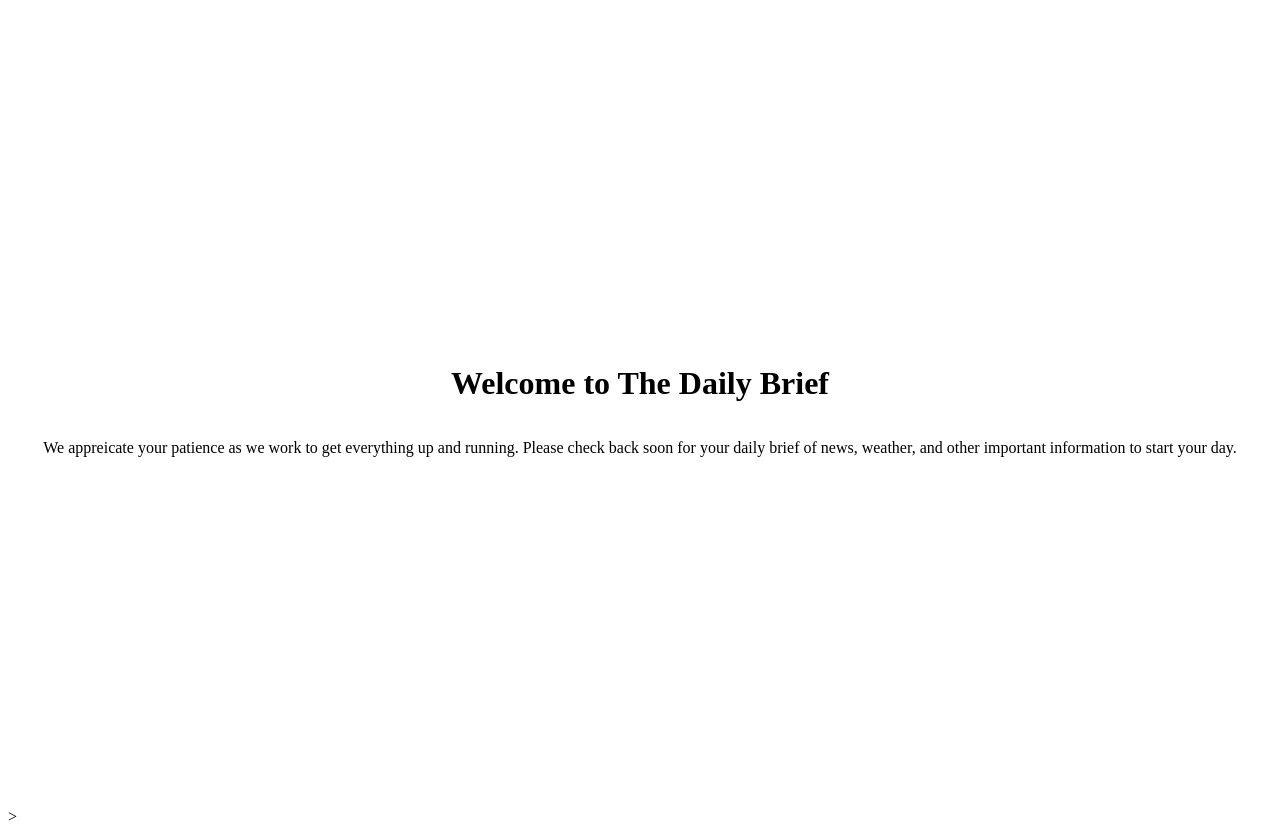
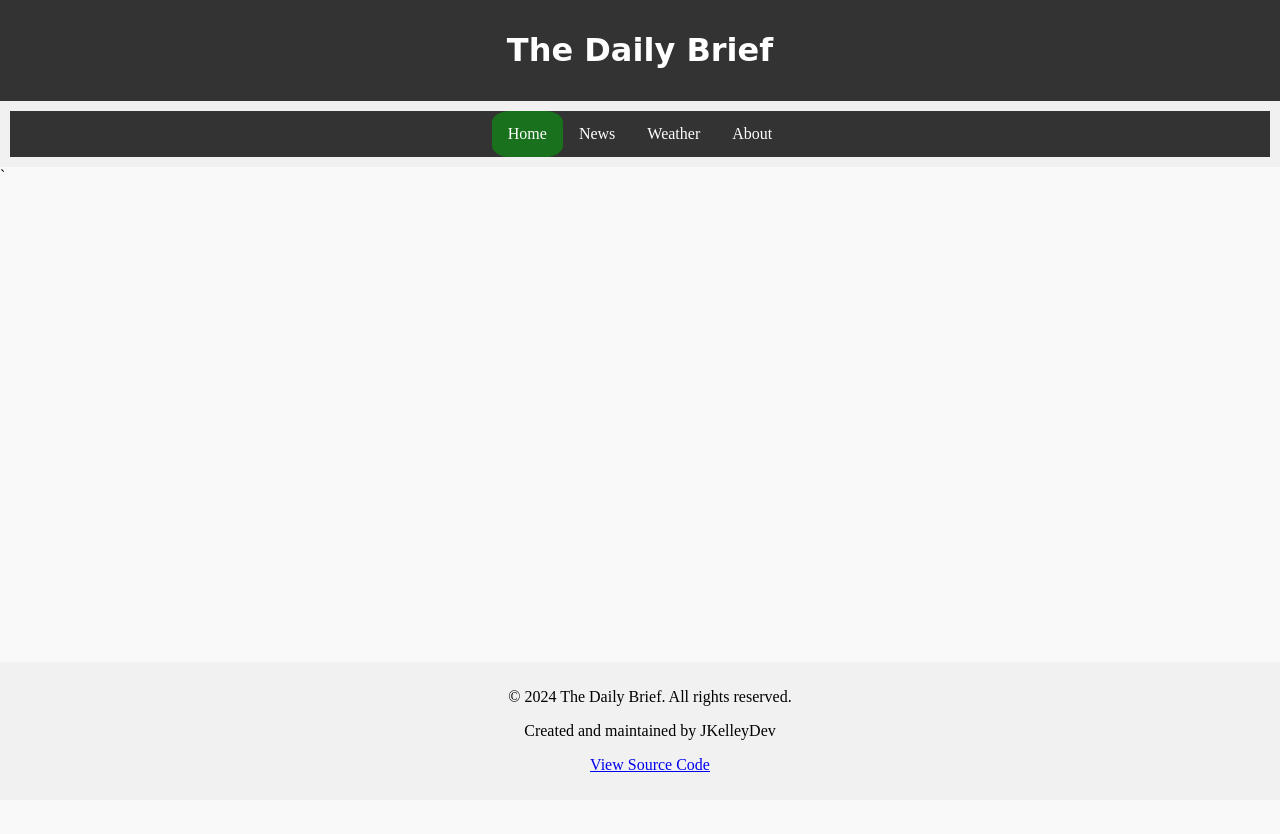
Before and after one commit to JKelleyDev/daily-brief-website, a website: page index.html in a window 1280 px wide. After the commit the page ends 800 px from the top, so only its background shows below. Drawn offline with Linux system fonts and the light colour scheme; a web font is replaced by a local one.

Commit message:
Navbar added, css style sheet created with initial styling, footer created with styling, info, and source code link.

```diff
--- /dev/null
+++ b/css/styles.css
@@ -0,0 +1,54 @@
+header {
+    background-color: #333;
+    color: white;
+    padding: 10px;
+    text-align: center;
+    font-family: 'UnifrakturMaguntia', cursive;
+}
+body {
+    margin: 0;
+    padding: 0;
+    font-family: 'Times New Roman', serif;
+    background-color: #f9f9f9;
+}
+
+nav {
+    background-color: #f1f1f1;
+    padding: 10px;
+    text-align: center;
+}
+
+ul {
+    list-style-type: none;
+    margin: 0;
+    padding: 0;
+    background-color: #333333;
+    display: flex;
+    justify-content: center;
+
+}
+
+ul li a {
+    display: block;
+    color: white;
+    padding: 14px 16px;
+    text-decoration: none;
+    border-radius: 25%;
+}
+
+ul li a:hover {
+    background-color: #111111;
+}
+
+ul li a.active {
+    background-color: #19701d;
+}
+
+footer {
+    position: fixed;
+    bottom: 0;
+    width: 100%;
+    text-align: center;
+    padding: 10px;
+    background-color: #f1f1f1;
+}
--- a/index.html
+++ b/index.html
@@ -7,12 +7,35 @@
     <meta name="keywords" content="daily brief, news, weather, information, morning update">
     <meta name="author" content="Jordan Kelley">
     <meta http-equiv="refresh" content="30">
-    <title>Dashboard</title>
+    <title>The Daily Brief</title>
+    <link rel="stylesheet" href="css/styles.css">
+    <link rel="preconnect" href="https://fonts.googleapis.com">
+  <link rel="preconnect" href="https://fonts.gstatic.com" crossorigin>
+  <link href="https://fonts.googleapis.com/css2?family=UnifrakturMaguntia&display=swap" rel="stylesheet">
 </head>
+
+
 <body>
- <div style="display: flex; flex-direction: column; align-items: center; justify-content: center; height: 100vh;">
-    <h1>Welcome to The Daily Brief</h1>
-    <p style="text-align: center;">We appreicate your patience as we work to get everything up and running. Please check back soon for your daily brief of news, weather, and other important information to start your day.</p>
- </div>>
+
+ <header>
+    <h1>The Daily Brief</h1>
+</header>
+
+<nav>
+        <ul>
+            <li><a class="active" href="./index.html">Home</a></li>
+            <li><a href="#">News</a></li>
+            <li><a href="#">Weather</a></li>
+            <li><a href="#">About</a></li>
+        </ul>
+    </nav>`
+
+
+<footer>
+    <p>&copy; 2024 The Daily Brief. All rights reserved.</p>
+    <p>Created and maintained by JKelleyDev</p>
+    <p><a href="https://github.com/JKelleyDev/daily-brief-website.git" target="_blank" rel="noopener noreferrer">View Source Code</a></p>
+</footer>
+
 </body>
 </html>
```
Also changed, not shown: 1 other file.
